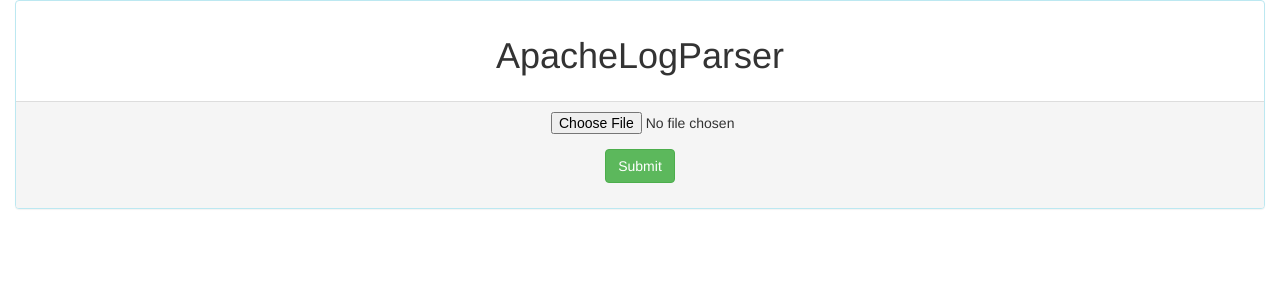
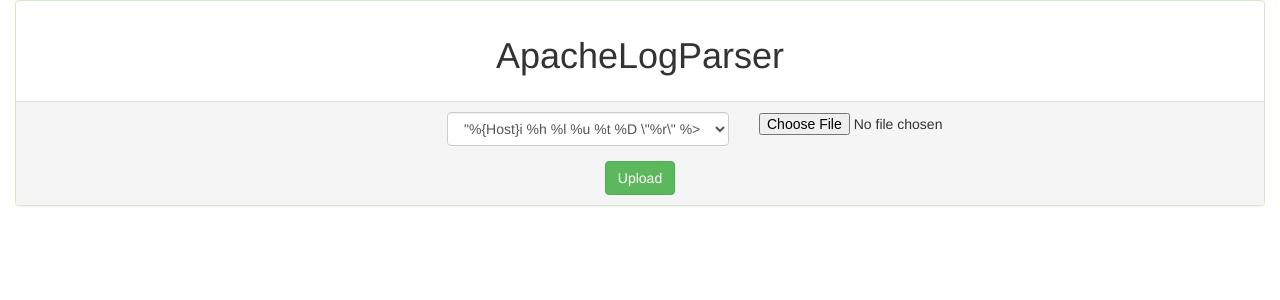
Before and after one commit to s1s1ty/ApacheLog, a Django app: page /home/ in a window 1280 px wide. Shown: the part 52-352 px from the top of the page. Run offline with Django 3.2, Linux system fonts and the light colour scheme; some libraries are stand-ins or nearby versions.

Commit message:
Update index.html

```diff
--- a/ApacheLogParser/templates/index.html
+++ b/ApacheLogParser/templates/index.html
@@ -1,29 +1,49 @@
 {% extends 'base.html' %}
 {% block body %}
     <div id="content" xmlns="http://www.w3.org/1999/html">
-        <div class="panel panel-info">
+
+        <div class="panel panel-success">
+
             <div class="panel-body">
                 <h1>ApacheLogParser</h1>
             </div>
+
             <div class="panel-footer">
-                <form >
-                    <div class="form-group ">
                 <div class="row">
+                    <div class="col-md-4"></div>
+                    <div class="col-md-3">
+                        <select class="form-control">
+                        <option value="one">"%{Host}i %h %l %u %t %D \"%r\" %>s %b \"%{Referer}i\" \"%{User-Agent}i\""</option>
+                        <option value="two">"%h %l %u %t \"%r\" %>s %b \"%{Referer}i\" \"%{User-Agent}i\" %I %O"</option>
+                        <option value="three">"%h %l %u %t \"%r\" %>s %b \"%{Referer}i\" \"%{User-Agent}i\" **%T/%D**"</option>
+                        <option value="four">"%h %l %u %t \"%r\" %>s %b \"%{Referer}i\" \"%{User-Agent}i\""</option>
+                        <option value="five">"%h %l %u %t \"%r\" %>s %b **%T/%D**"</option>
+                        <option value="five">"%h %l %u %t \"%r\" %>s %b"</option>
+                        <option value="five">"%{Referer}i -> %U"</option>
+                        <option value="five">"%{User-agent}i"</option>
+                        </select>
+
+                        </div>
+
+
+                        <form method="post" enctype="multipart/form-data">
+                        <div class="form-group">
+                            <div class="row">
+                                <div class="col-md-5"></div>
                                 <div class="col-md-5">
-                            </div>
-                            <div class="col-md-4">
-                                 <input type="file" >
+                                    <input type="file" id="exampleInputFile">
                               </div>
                           </div>
                         </div>
-                        <div class="row form-group">
-                            <div class="col-md-12">
-                                 <input class="btn btn-success" type="submit" value="Submit">
+
+                            <button type="submit" class="btn btn-success">Upload</button>
+                        </form>
+
                     </div>
+                    <div class="col-md-4"></div>
                 </div>
 
 
-                 </form>
             </div>
 
 
```
Lines whose indentation alone changed are shown as unchanged.
